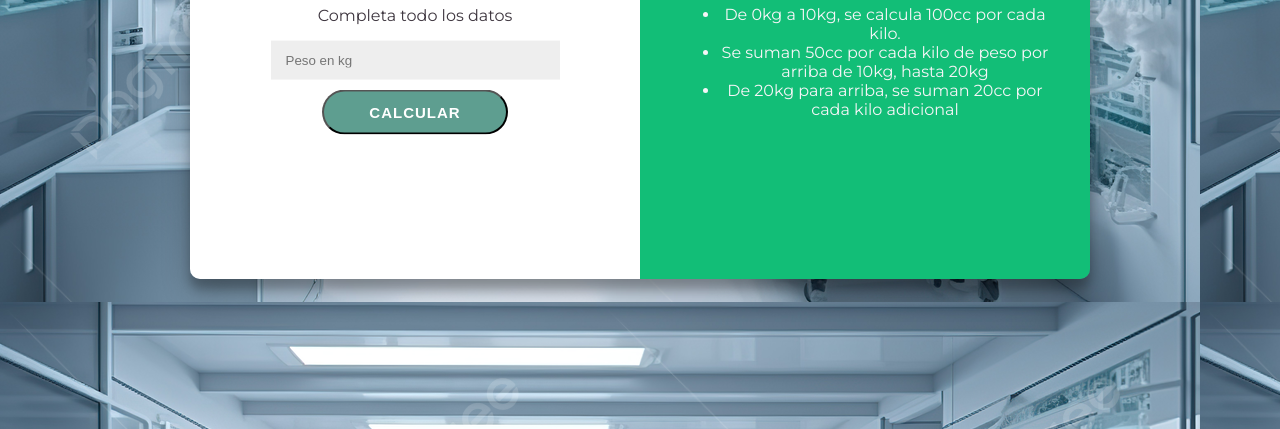
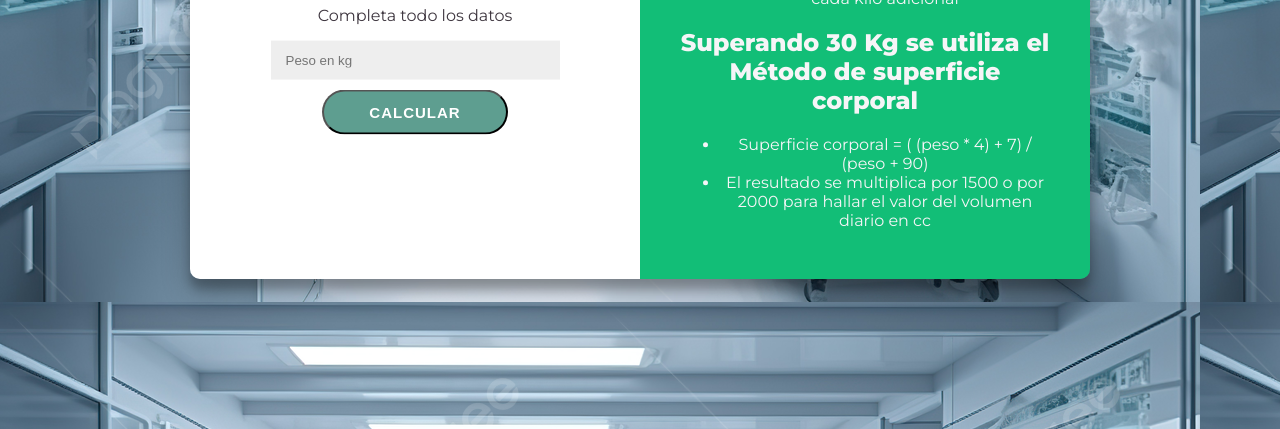
Before and after one commit to YoniEspinola/CalcudoraHtml, a plain HTML site: page index.html in a window 1280 px wide. Shown: the part 371-800 px from the top of the page. Drawn offline with Linux system fonts and the light colour scheme.

Commit message:
mas detalles

```diff
--- a/index.html
+++ b/index.html
@@ -28,6 +28,10 @@
                 <li>Se suman 50cc por cada kilo de peso por arriba de 10kg, hasta 20kg</li>
                 <li>De 20kg para arriba, se suman 20cc por cada kilo adicional</li>
             </ul>
+            <h2>Superando 30 Kg se utiliza el Método de superficie corporal</h2>
+            <ul>
+                <li>Superficie corporal = ( (peso * 4) + 7) / (peso + 90)</li>
+                <li>El resultado se multiplica por 1500 o por 2000 para hallar el valor del volumen diario en cc</li>
         </div>
             </div>
         </div>
```
